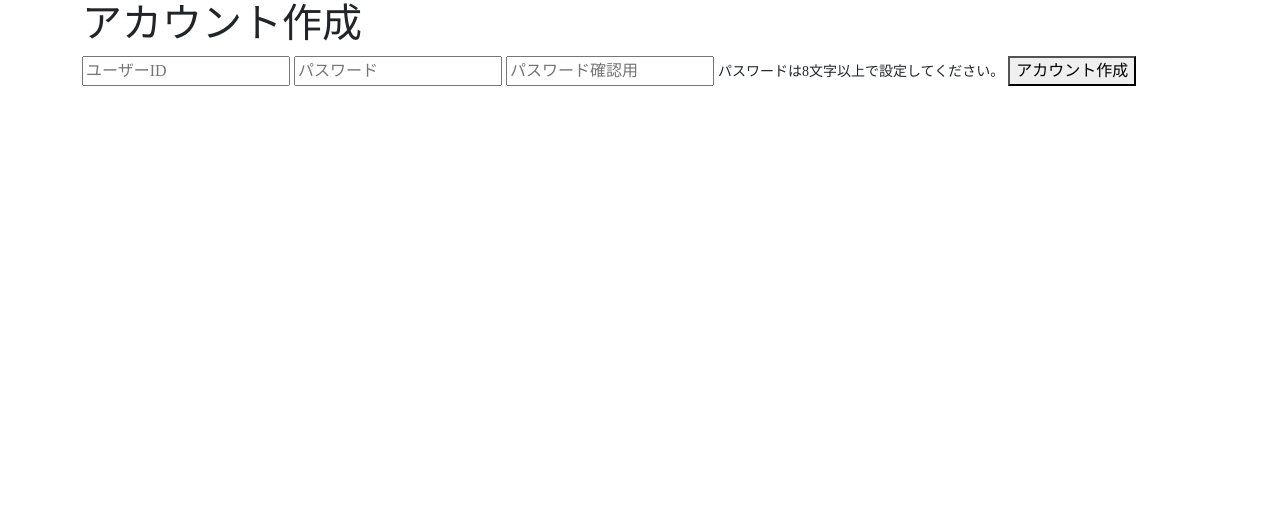
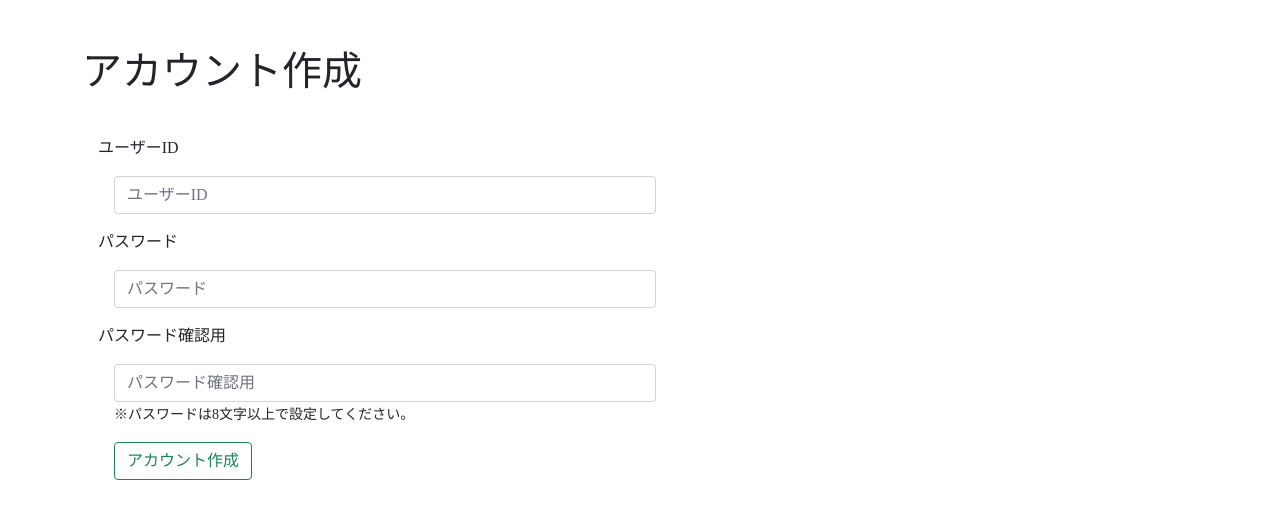
Before and after one commit to homan05872/book_project, a Django app: page /accounts/signup/ in a window 1280 px wide. Shown: the part 56-575 px from the top of the page. Run offline with Django 4.2, Linux system fonts and the light colour scheme; some web fonts are replaced.

Commit message:
ログインとサインインのフォームデザイン作成

```diff
--- a/src/accounts/templates/registration/signup.html
+++ b/src/accounts/templates/registration/signup.html
@@ -4,18 +4,31 @@
 
 {% block content %}
 <div class="container">
-<h1>アカウント作成</h1>
+<h1 class="mt-5">アカウント作成</h1>
 
+<div class="card-body">
+<div class="item-f">
 <form method='post'>
     {% csrf_token %}
-    <input type="text" name='username' placeholder="ユーザーID">
-    <input type="password" name='password1' placeholder="パスワード">
-    <input type="password" name='password2' placeholder="パスワード確認用">
-    <small>パスワードは8文字以上で設定してください。</small>
+    <label class="my-3">
+        ユーザーID
+    </label>
+    <input type="text" name='username' class="form-control ms-3" placeholder="ユーザーID" style="width: 50%;">
+    <label class="my-3">
+        パスワード
+    </label>
+    <input type="password" name='password1' class="form-control ms-3" placeholder="パスワード" style="width: 50%;">
+    <label class="my-3">
+        パスワード確認用
+    </label>
+    <input type="password" name='password2' class="form-control ms-3" placeholder="パスワード確認用" style="width: 50%;">
+    <small class="m-3">※パスワードは8文字以上で設定してください。</small><br>
     {% if form.errors %}
-    <span style='color: red;'>利用できないユーザーIDやパスワードの可能性があります。入力内容を再度ご確認ください。</span>
+    <span style='color: red;'>利用できないユーザーIDやパスワードの可能性があります。入力内容を再度ご確認ください。</span><br>
     {% endif %}
-    <button type='submit'>アカウント作成</button>
+    <button type='submit' class="btn btn-outline-success m-3">アカウント作成</button>
 </form>
 </div>
+</div>
+</div>
 {% endblock content %}
```
Also changed, not shown: src/accounts/templates/registration/login.html (+12 -3 lines), src/book/models.py (+11 -0 lines).
